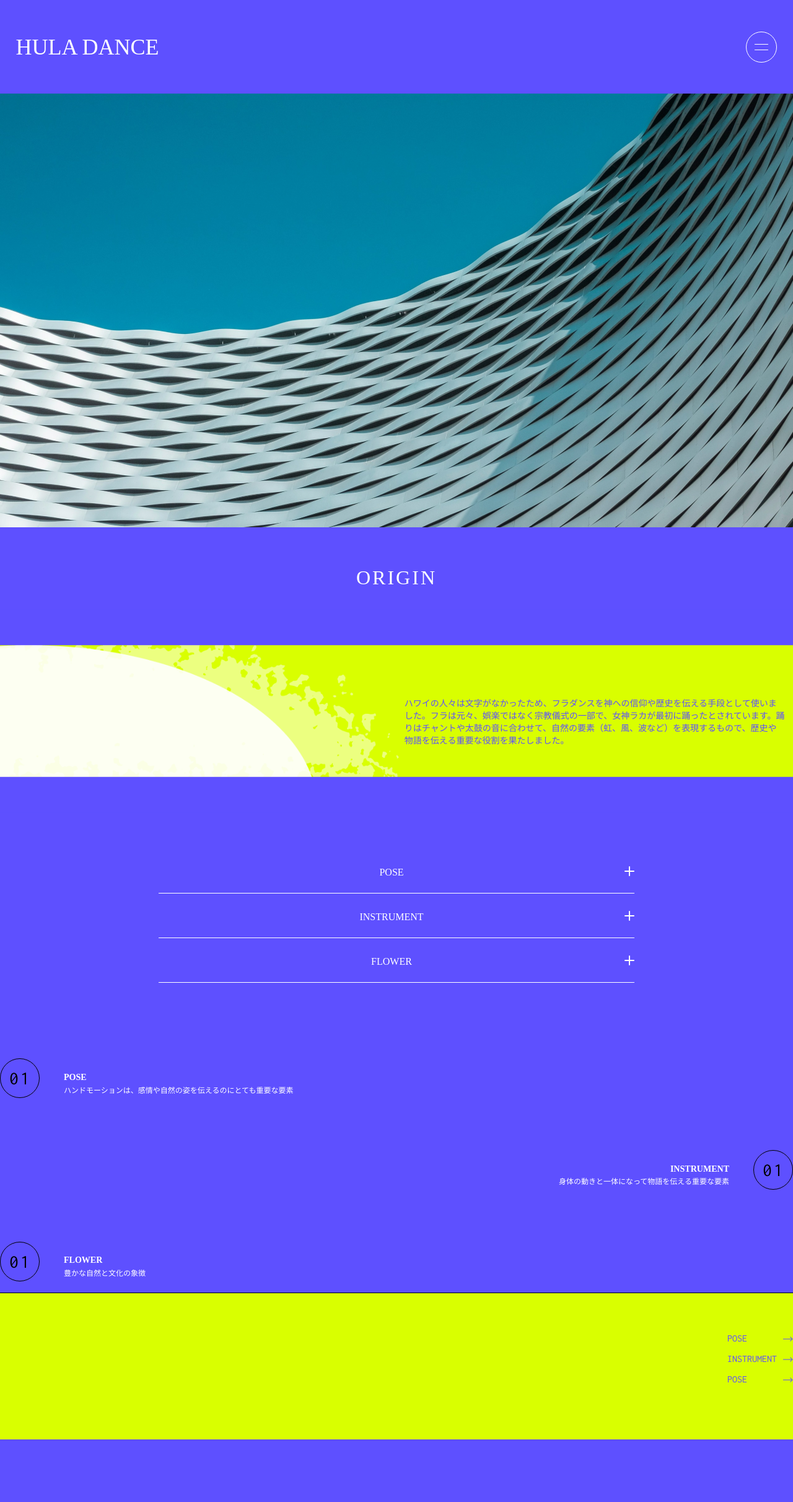
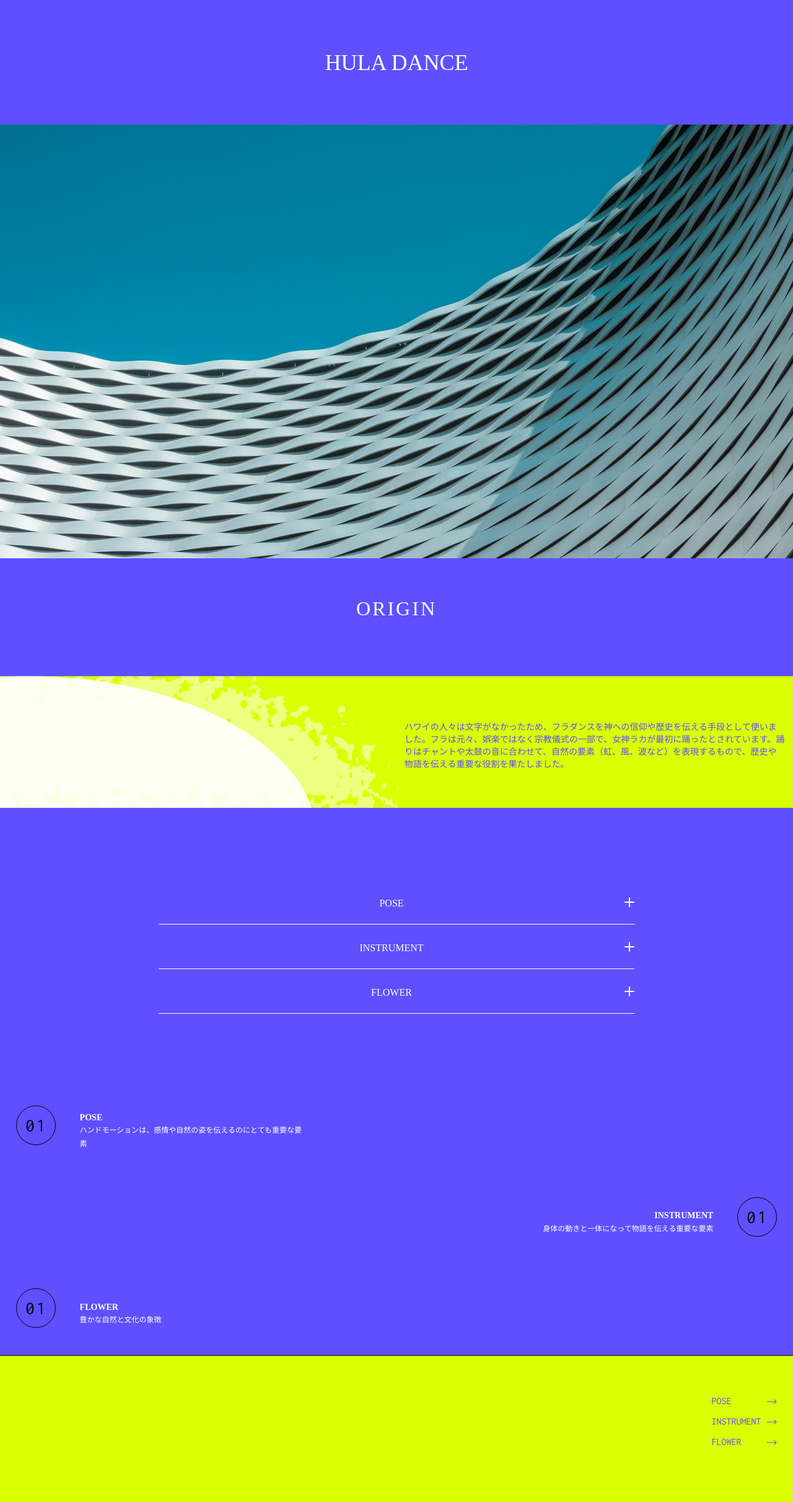
Before and after one commit to 2424035/2025-guide, a plain HTML site: page index.html in a window 1280 px wide. Shown: the whole page at 62% size. Before the commit the page ends 2323 px from the top, so only its background shows below. Drawn offline with Linux system fonts and the light colour scheme.

Commit message:
Add files via upload

```diff
--- a/css/style.css
+++ b/css/style.css
@@ -21,11 +21,33 @@ html {
 
 header {
     display: flex;
-    justify-content: space-between;
     align-items: center;
     flex-shrink: 0;
     margin: 4% 2% 0 2%;
 }
+
+header {
+    position: relative;
+    height: 100px; /* 必要に応じて高さ調整 */
+  }
+
+  /* .menu-button {
+    position: absolute;
+    right: 20px;
+    top: 50%;
+    transform: translateY(-50%);
+  } */
+
+  .site-title {
+    position: absolute;
+    left: 50%;
+    transform: translateX(-50%);
+    color: white;
+    font-size: 24px;
+    top: 50%;
+    transform: translate(-50%, -50%); /* 横・縦 中央に */
+  }
+
 
 .site-title {
     color: rgb(255, 255, 255);
@@ -33,14 +55,13 @@ header {
     font-size: 36px;
     font-style: normal;
     font-weight: 400;
-    line-height: normal;
 }
 
-.menu-button {
+/* .menu-button {
     width: 50px;
     height: 50px;
     flex-shrink: 0;
-}
+} */
 
 .container {
     margin: 0 10%;
@@ -179,14 +200,14 @@ header {
 @media screen and (min-width:1250px) {
     .about-txt1{
         font-size: 14px;
-        top: 40%;
+        /* top: 40%; */
     }
 }
 
 @media screen and (min-width:1480px) {
     .about-txt1{
         font-size: 16px;
-        top: 40%;
+        /* top: 40%; */
     }
 }
 
@@ -245,6 +266,7 @@ header {
     align-items: flex-start;
     gap: 65px;
     margin-top: 122px;
+    padding: 2%;
 }
 
 .about-list_more {
@@ -316,6 +338,7 @@ footer {
     justify-content: space-between;
     border-top: 1px solid #000;
     padding-top: 64px;
+    padding-right: 2%;
     background-color: #D9FF00;
 
 }
@@ -375,8 +398,9 @@ footer {
     gap: 5px;
 }
 
-.sns-link a:active {
-   fill: #ffffff;
+.sns-link a:hover {
+   background-color: rgba(255, 255, 255, 0.5);
+   box-shadow: 0 2px 8px rgba(0, 0, 0, 0.1);
   }
 
 .sns-name {
@@ -397,6 +421,7 @@ footer {
     fill:  #5E50FF;
   }
 
-  .sns-link a:active svg path {
-    fill: #ffffff;;
+  .sns-link a:hover svg path {
+background-color: rgba(255, 255, 255, 0.5);
+   box-shadow: 0 2px 8px rgba(0, 0, 0, 0.1);
   }
--- a/index.html
+++ b/index.html
@@ -5,12 +5,13 @@
     <meta charset="utf-8">
     <title>HULA DANCE</title>
     <meta name="viewport" content="width=device-width,initial-scale=1.0">
-    <meta name="description" content="これはテストサイトです" />
+    <meta name="description" content="はじめてフラダンスを知るひとに" />
 
     <link rel="icon" href="./img/favicon.ico">
 
     <!-- css -->
     <link rel="stylesheet" href="./css/style.css" />
+
 
     <script></script>
 
@@ -21,13 +22,13 @@
     <!-- ヘッダー -->
     <header>
         <div class="site-title">HULA DANCE</div>
-        <div class="menu-button">
+        <!-- <div class="menu-button">
             <svg xmlns="http://www.w3.org/2000/svg" width="50" height="50" viewBox="0 0 50 50" fill="none">
                 <circle cx="25" cy="25" r="24.5" stroke="white" />
                 <line x1="14" y1="20.5" x2="36" y2="20.5" stroke="white" />
                 <line x1="14" y1="29.5" x2="36" y2="29.5" stroke="white" />
             </svg>
-        </div>
+        </div> -->
     </header>
 
     <div class="container">
@@ -134,19 +135,19 @@
         <!-- ニュースリスト -->
         <div class="news-list">
             <div class="news-list-solo">
-                <div class="news-list-content">
+                <a href="./index1.html" class="news-list-content">
                   <div class="news-pj-number"></div>
                   <div class="pj-title">POSE</div>
                   <div class="link-arrow">
                     <svg xmlns="http://www.w3.org/2000/svg" width="16" height="16" viewBox="0 0 16 16" fill="none">
                       <path d="M8 1V15M1 8H15" stroke="white" stroke-width="2" stroke-linecap="round"/>
                     </svg>
-                        </svg>
                   </div>
+                </a>
               </div>
-            </div>
+
               <div class="news-list-solo">
-                <div class="news-list-content">
+                <a href="./index1.html" class="news-list-content">
                   <div class="news-pj-number"></div>
                   <div class="pj-title">INSTRUMENT</div>
                   <div class="link-arrow">
@@ -154,20 +155,21 @@
                       <path d="M8 1V15M1 8H15" stroke="white" stroke-width="2" stroke-linecap="round"/>
                     </svg>
                   </div>
+                </a>
               </div>
-            </div>
+
               <div class="news-list-solo">
-                <div class="news-list-content">
+                <a href="./index1.html" class="news-list-content">
                   <div class="news-pj-number"></div>
                   <div class="pj-title">FLOWER</div>
                   <div class="link-arrow">
                     <svg xmlns="http://www.w3.org/2000/svg" width="16" height="16" viewBox="0 0 16 16" fill="none">
                       <path d="M8 1V15M1 8H15" stroke="white" stroke-width="2" stroke-linecap="round"/>
                     </svg>
-                        </svg>
                   </div>
+                </a>
               </div>
-            </div>
+
         </div>
 
         <!-- アバウトリスト -->
@@ -240,7 +242,7 @@
 
                  <div class="sns-link">
                     <a href="#">
-                      <span class="sns-text">POSE</span>
+                      <span class="sns-text">FLOWER</span>
                       <span class="sns-name"></span>
                       <span class="link-arrow">
                         <svg xmlns="http://www.w3.org/2000/svg" width="16" height="8" viewBox="0 0 16 8" fill="none">
```
Also changed, not shown: index1.html (added, +1 -0 lines), css/style1.css (added). Lines whose indentation alone changed are shown as unchanged.
